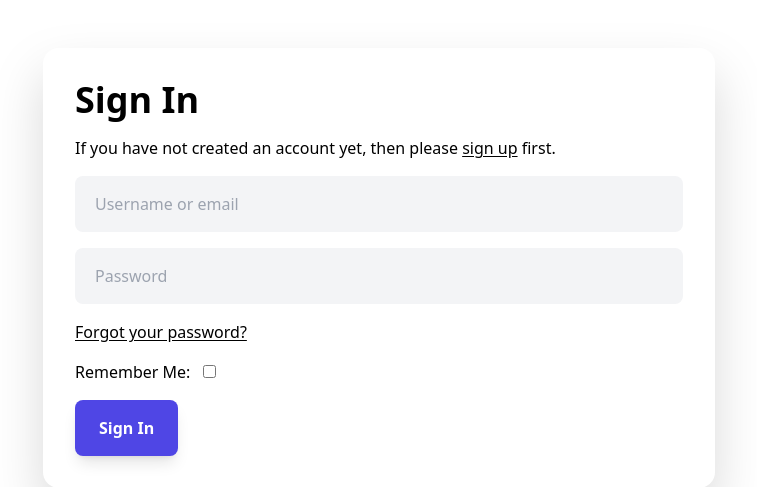
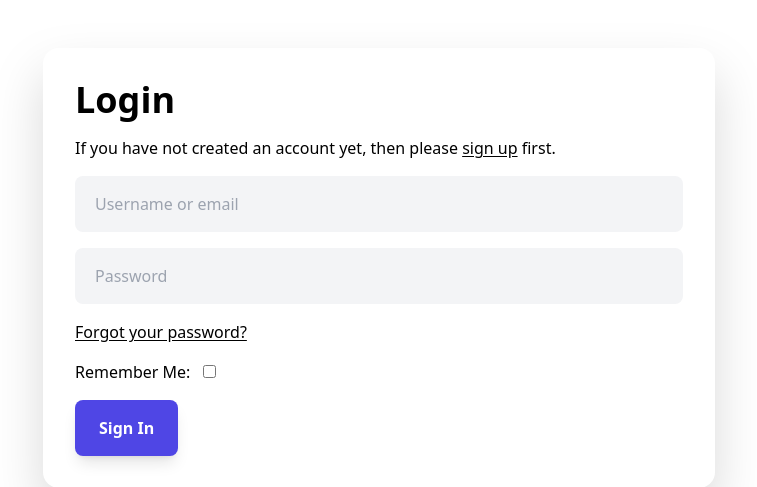
Before and after one commit to andyjud/django-starter, a Django app: page /accounts/login/ in a window 1280 px wide. Shown: the part 80-567 px from the top of the page, without its empty margins (261-1018 px from the left). Run offline with Django 5.2, Linux system fonts and the light colour scheme; parts of the project's set-up code (start-up, migrations or seed data) failed here and were passed over; some libraries are stand-ins or nearby versions.

Commit message:
Update login.html

```diff
--- a/templates/account/login.html
+++ b/templates/account/login.html
@@ -2,11 +2,11 @@
 {% load i18n %}
 {% load allauth account %}
 {% block head_title %}
-    {% trans "Sign In" %}
+    {% trans "Login" %}
 {% endblock head_title %}
 {% block content %}
     {% element h1 %}
-        {% trans "Sign In" %}
+        {% trans "Login" %}
     {% endelement %}
     <p>
         If you have not created an account yet, then please
```
